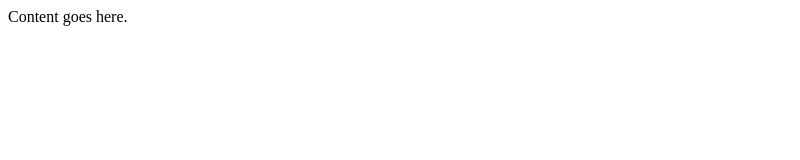
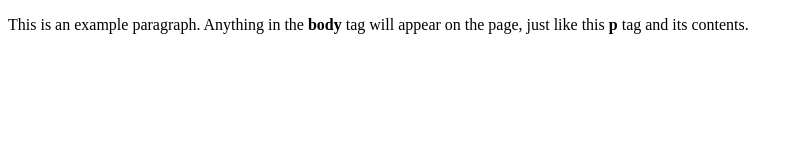
Before and after one commit to APN4/NetherTest3, a plain HTML site: page index.html in a window 1280 px wide. Shown: the whole page, without its empty margins (0-800 px from the left). Drawn offline with Linux system fonts and the light colour scheme.

Commit message:
Update index.html

```diff
--- a/index.html
+++ b/index.html
@@ -4,6 +4,6 @@
 <title>Our Funky HTML Page</title>
 </head>
 <body>
-Content goes here.
+<p>This is an example paragraph. Anything in the <strong>body</strong> tag will appear on the page, just like this <strong>p</strong> tag and its contents.</p>
 </body>
 </html>
```
